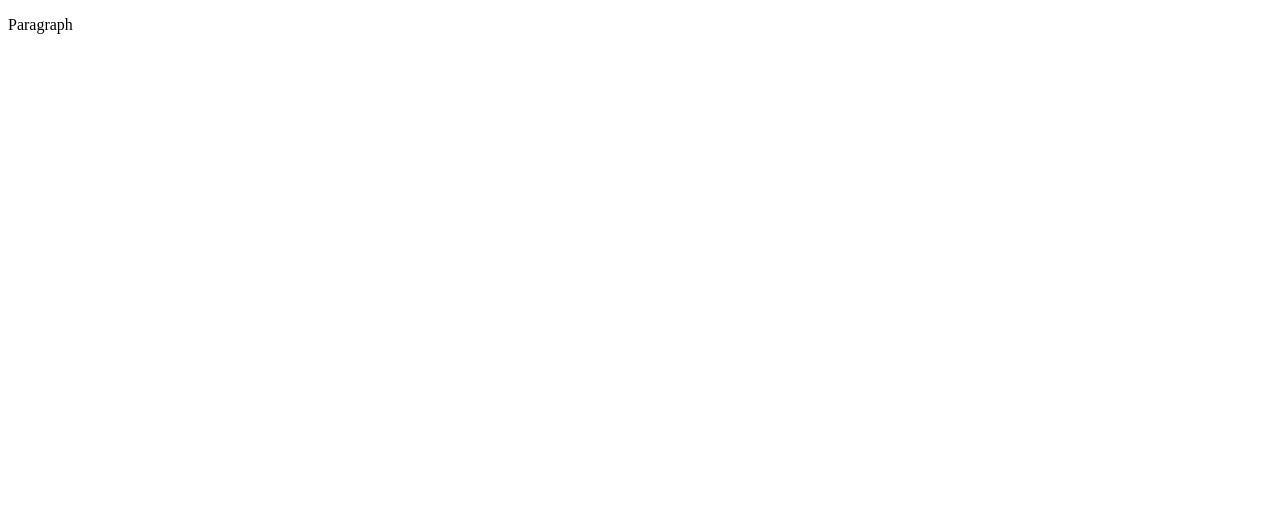
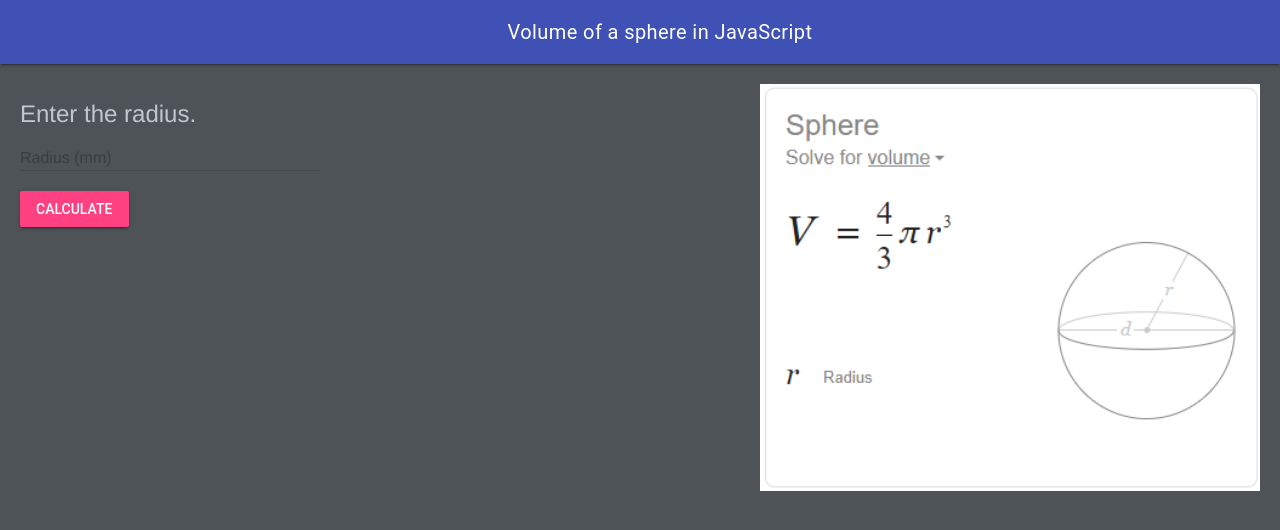
Before and after one commit to MTHS-ICD2O-1-2023/ICD2O-Unit-3-03-david-ezenwa, a plain HTML site: page index.html in a window 1280 px wide. Drawn offline with nearby package versions, Linux system fonts and the light colour scheme.

Commit message:
created a web page that calculates the volume of a sphere

```diff
--- a/css/style.css
+++ b/css/style.css
@@ -2,3 +2,45 @@
 * Created on: Sep 2020
 * This file contains the CSS for index.html
 */
+
+/* Created by: David.E
+* Created on: Mar 2024
+* This file contains the CSS for index.html
+*/
+
+.mdl-layout__header-row {
+  justify-content: center;
+  padding: 10pt;
+}
+
+.mdl-layout__content {
+  padding-left: 15pt;
+  padding-right: 15pt;
+  padding-top: 15pt;
+}
+
+.mdl-textfield__error {
+  color: rgb(255, 255, 255);
+}
+
+.page-content {
+  color: rgb(194, 199, 206);
+  font-family: Helvetica, Arial, sans-serif;
+  font-size: x-large;
+}
+
+.page-content-answer {
+  color: rgb(254, 254, 255);
+  font-family: Helvetica, Arial, sans-serif;
+  font-size: larger;
+}
+
+img {
+  float: right;
+  margin: 0 0 10px 10px;
+  width: 500px
+}
+
+body {
+  background-color: rgb(78, 83, 87);
+}
--- a/index.html
+++ b/index.html
@@ -1,9 +1,56 @@
 <!DOCTYPE html>
 <html>
-  <head>
-    <title>Title</title>
+<head>
+  <meta charset="utf-8" />
+  <meta name="description" content="Volume of a Sphere Calculator" />
+  <meta name="keywords" content="mths, ics2o" />
+  <meta name="author" content="David.E" />
+  <meta name="viewport" content="width=device-width, initial-scale=1.0" />
+  <link rel="stylesheet" href="./css/style.css" />
+  <link rel="stylesheet" href="https://fonts.googleapis.com/icon?family=Material+Icons" />
+  <link rel="stylesheet" href="https://code.getmdl.io/1.3.0/material.indigo-pink.min.css" />
+  <link rel="apple-touch-icon" sizes="180x180" href="apple-touch-icon.png" />
+  <link rel="icon" type="image/png" sizes="32x32" href="favicon-32x32.png" />
+  <link rel="icon" type="image/png" sizes="16x16" href="favicon-16x16.png" />
+  <link rel="manifest" href="site.webmanifest" />
+  <title>Volume of a Sphere Calculator</title>
   </head>
   <body>
-    <p>Paragraph</p>
+    <script defer src="https://code.getmdl.io/1.3.0/material.min.js"></script>
+    <script src="./js/script.js"></script>
+    <div class="mdl-layout mdl-js-layout mdl-layout--fixed-header">
+      <header class="mdl-layout__header">
+        <div class="mdl-layout__header-row">
+          <span class="mdl-layout-title">Volume of a sphere in JavaScript</span>
+        </div>
+      </header>
+      <main class="mdl-layout__content">
+        <div class="right-image">
+          <img src="./images/volume-of-sphere.png" alt="Sphere image" />
+        </div>
+        <br />
+        <div class="page-content">Enter the radius.</div>
+        <form action="#">
+          <div class="mdl-textfield mdl-js-textfield">
+            <!-- input pattern attribute -->
+            <input class="mdl-textfield__input" type="text" pattern="-?[0-9]*(\.[0-9]+)?" id="radius" step="0.01" />
+            <!-- mdl-textfield__label -->
+            <label class="mdl-textfield__label" for="radius">Radius (mm)</label>
+            <!-- class "mdl-textfield__error" -->
+            <span class="mdl-textfield__error">Input is not a number.</span>
+          </div>
+          <br />
+          <!-- Accent-colored raised button with ripple -->
+          <button class="mdl-button mdl-js-button mdl-button--raised mdl-js-ripple-effect mdl-button--accent"
+            onclick="calculateVolumeOfSphere()">
+            Calculate
+          </button>
+        </form>
+        <br />
+        <div class="page-content-answer">
+          <div id="volume"></div>
+        </div>
+      </main>
+    </div>
   </body>
-</html>
+  </html>
--- a/js/script.js
+++ b/js/script.js
@@ -3,3 +3,20 @@
 // Created by: Mr. Coxall
 // Created on: Sep 2020
 // This file contains the JS functions for index.html
+
+"use strict"
+
+/**
+ * This function calculates volume.
+ */
+function calculateVolumeOfSphere() {
+  // input
+  const radius = parseFloat(document.getElementById('radius').value)
+
+
+  // process
+  const volumeOfPyramid = 4 / 3 * Math.PI * radius ** 3
+
+  // output
+  document.getElementById("volume").innerHTML = 'Volume is: ' + volumeOfPyramid.toFixed(2) + ' mm<sup>3'
+}
```
Also changed, not shown: android-chrome-192x192.png (added), android-chrome-512x512.png (added), apple-touch-icon.png (added), design/flowchart.png (added), design/storyboard.png (added), favicon-16x16.png (added), favicon-32x32.png (added), favicon.ico (added), images/volume-of-sphere.png (added), site.webmanifest (added), 2 other files.
